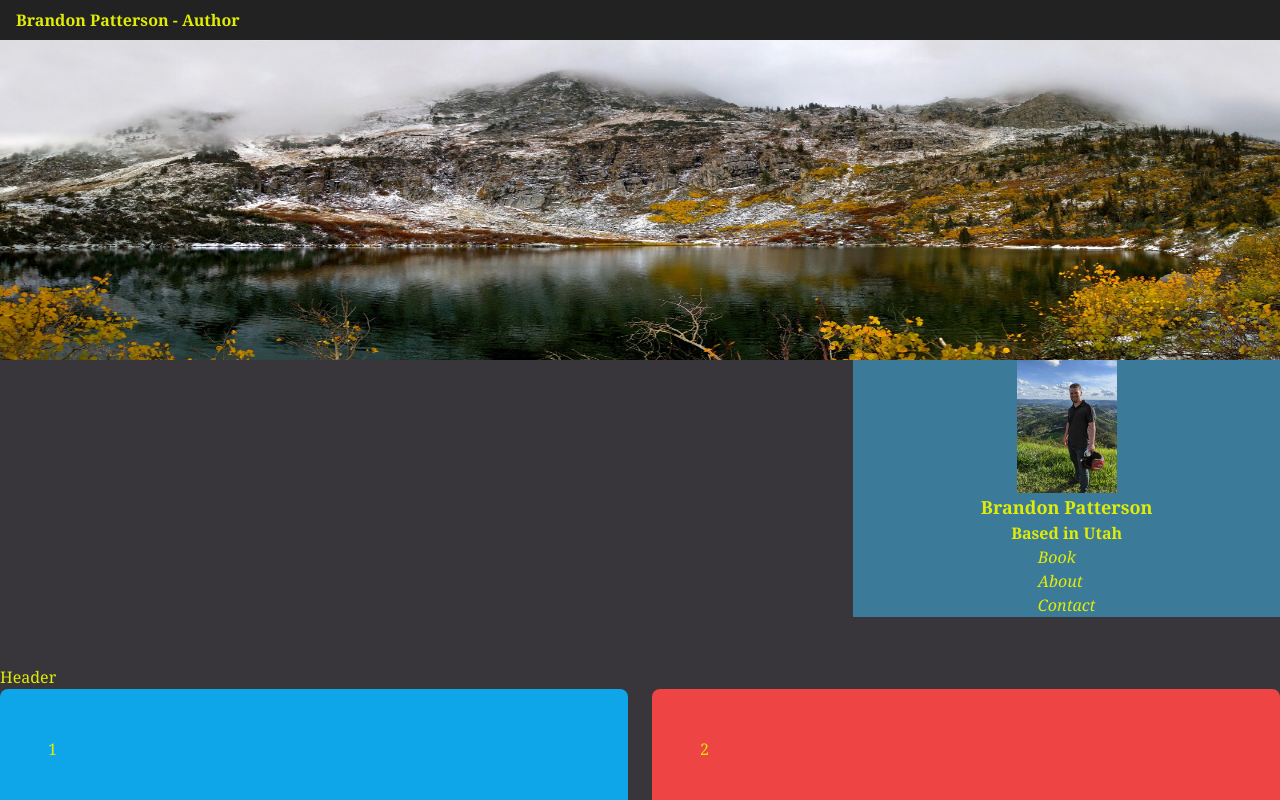
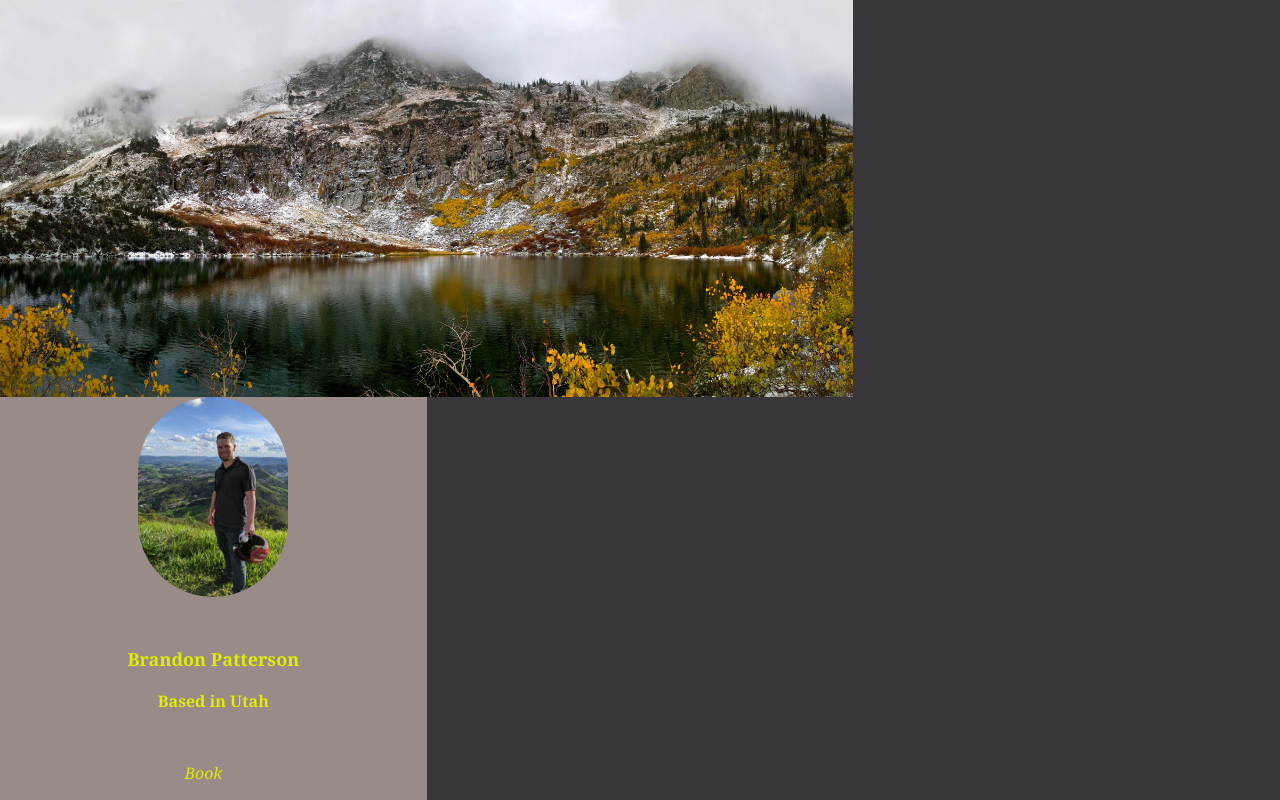
Before and after one commit to poloblue1357/V-School-Assignments, a React (Vite) app in the folder assignments/exercises/brandonauthor/: page / in a window 1280 px wide. Shown: the top 800 px of the page. Built offline with nearby package versions, Linux system fonts and the light colour scheme.

Commit message:
fixing sidebar/format

```diff
--- a/assignments/exercises/brandonauthor/src/App.jsx
+++ b/assignments/exercises/brandonauthor/src/App.jsx
@@ -4,6 +4,7 @@ import About from "./components/About"
 import Body from "./components/Body"
 import Design from "./components/Design"
 import Sidebar from "./components/Sidebar"
+import Photo from "./components/Photo"
 import './App.css'
 import mountains1 from "./components/mountains1.jpeg"
 import mountains2 from "./components/mountains2.jpeg"
@@ -18,14 +19,13 @@ function App() {
   return (
     <div className="">
       <Header />
-      {/* <FontAwesomeIcon icon={faBars} /> */}
-      {/* <About /> */}
-      <div className="aspect-w-16 aspect-h-4">
-        <img src={mountains3} className=""/>
+      <div className="flex w-2/3">
+        <Photo className=""/>
+        {/* <About className=""/>  */}
       </div>
-      <Sidebar />
-      <Body />
-      <div className="container px-2 columns-lg">
+        <Sidebar className=""/>
+      {/* <Body /> */}
+      {/* <div className="container px-2 columns-lg">
         <p>Lorem ipsum dolor sit amet consectetur adipisicing elit. Dolore sequi dolor possimus vel illo voluptatibus earum at nemo dignissimos quos, sint et incidunt beatae. Blanditiis neque omnis id porro tenetur.</p>
         <p>Lorem ipsum dolor sit amet consectetur adipisicing elit. Repellendus vel accusamus quaerat commodi id! Quod nihil eaque commodi. Porro facilis in beatae non ipsam ratione quo voluptatibus tempora iusto. Explicabo.</p>
         <p>Lorem ipsum dolor sit amet consectetur, adipisicing elit. Rem ea corporis quam? Aliquam, eaque! Temporibus cupiditate molestiae cum beatae. Tenetur ea dolores doloribus impedit, perferendis asperiores illo maxime quaerat ipsam?</p>
@@ -35,8 +35,8 @@ function App() {
       </h1>
       <h1 className="text-tBlue bg-tDark p-4 border-8 border-tYellow text-xs sm:text-base md:text-lg lg:text-3xl hover:underline">
         Hello world!
-      </h1>
-      <Design />
+      </h1> */}
+      {/* <Design /> */}
     </div>
   )
 }
--- a/assignments/exercises/brandonauthor/src/components/About.jsx
+++ b/assignments/exercises/brandonauthor/src/components/About.jsx
@@ -2,7 +2,7 @@
 
 function About() {
     return (
-        <div className="m-4 bg-[#323232] dark:text-[#fffdd0] hover:bg-t11 hover:text-tOlive">
+        <div className="w-2/3">
             <h3>
                 Brandon Patterson found a love for writing and reading when he was a child. He has early memories of his mother taking him to the community library weekly to check out new books to read. That love grew, even in high school, when he took an AP Literature class that focused on sharpening the tools of reading and writing. Since the covid-19 pandemic, he has had more time on his hands that used to be spent driving to work. He has put that time to good use, to write his first novel THE CLIENT. His goal was to write a novel that would speak to young adults, and start them on the same path that he found, which was a path of love of reading and literature. To ensure they start down this path, he included elements in THE CLIENT that he enjoyed reading about as a kid. A lot of action, fast cars, a few plot twists, and an endearing ending. Even though his focus is on young adult fiction, Brandon is certain that a vast age range will find this book as intriguing as the next. Brandon plans on turning this novel into a series, all focusing on the main character Brett Simons.
 
--- a/assignments/exercises/brandonauthor/src/components/Header.jsx
+++ b/assignments/exercises/brandonauthor/src/components/Header.jsx
@@ -35,14 +35,14 @@ function Header() {
         isOpen === true ? setIsOpen(false) : setIsOpen(true)
     }
     return (
-        <div>
+        <div className="lg:hidden">
             <nav className="flex font-bold h-40 leading-[40px] w-full relative bg-[#222]">
                 <div className="bg-[#222] pl-[1em] w-full">Brandon Patterson - Author</div>
-                {/* <div onClick={toggleSidebar} className="flex w-full justify-end lg:hidden">
-                    <div className="h-40 w-[60px] bg-tBlue justify-center flex items-center">
+                <div onClick={toggleSidebar} className="flex w-full justify-end lg:hidden">
+                    <div className="h-40 w-[60px] bg-tBeige justify-center flex items-center">
                         <FontAwesomeIcon icon={faBars} className="text-xl"/>
                     </div>
-                </div> */}
+                </div>
             </nav>
         </div>
     )
--- /dev/null
+++ b/assignments/exercises/brandonauthor/src/components/Photo.jsx
@@ -0,0 +1,11 @@
+import mountains3 from "./mountains3.jpeg"
+
+function Photo() {
+    return (
+        <div className="flex h-52">
+            <img src={mountains3} className="h-fit"/>
+        </div>
+    )
+}
+
+export default Photo
--- a/assignments/exercises/brandonauthor/src/components/Sidebar.jsx
+++ b/assignments/exercises/brandonauthor/src/components/Sidebar.jsx
@@ -3,13 +3,14 @@ import bSmile from "./bSmile.jpeg"
 function Sidebar() {
 
     return (
-        <div className="bg-tBlue grid grid-cols-3">
-            <div className="col-start-1 col-end-3 bg-tDark"></div>
-            <div className="col-start-3 col-end-4 flex flex-col justify-center items-center">
-                <img src={bSmile} className="" height="200px" width="100px"/>
-                <h3 className="font-bold">Brandon Patterson</h3>
-                <h4 className="font-bold">Based in Utah</h4>
-                <ul className="italic">
+        <div className="bg-tBeige w-1/3 sticky top-0 right-0 h-screen ">
+            <div className="flex flex-col justify-center items-center space-y-6">
+                <img src={bSmile} className="rounded-full" height="100px" width="150px"/>
+                <div className="justify-center items-center flex flex-col space-y-3">
+                    <h3 className="font-bold">Brandon Patterson</h3>
+                    <h4 className="font-bold">Based in Utah</h4>
+                </div>
+                <ul className="italic space-y-3">
                     <li><a>Book</a></li>
                     <li><a>About</a></li>
                     <li><a>Contact</a></li>
--- a/assignments/exercises/brandonauthor/src/index.css
+++ b/assignments/exercises/brandonauthor/src/index.css
@@ -4,7 +4,7 @@
 
 @layer base {
   html {
-    @apply bg-tDark text-tYellow font-serif grid-cols-4;
+    @apply bg-tDark text-tYellow font-serif
   }
   h1 {
     @apply text-2xl
```
